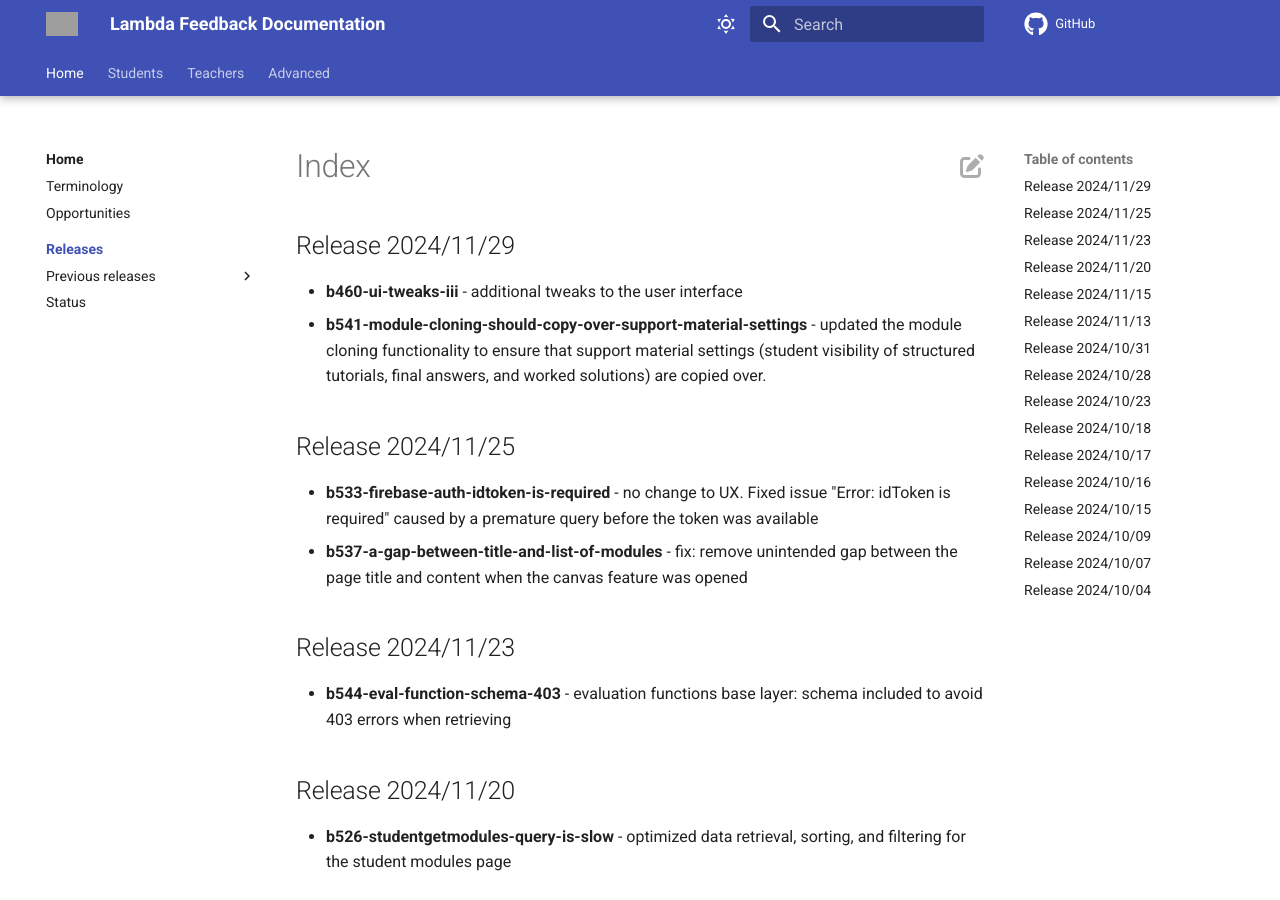
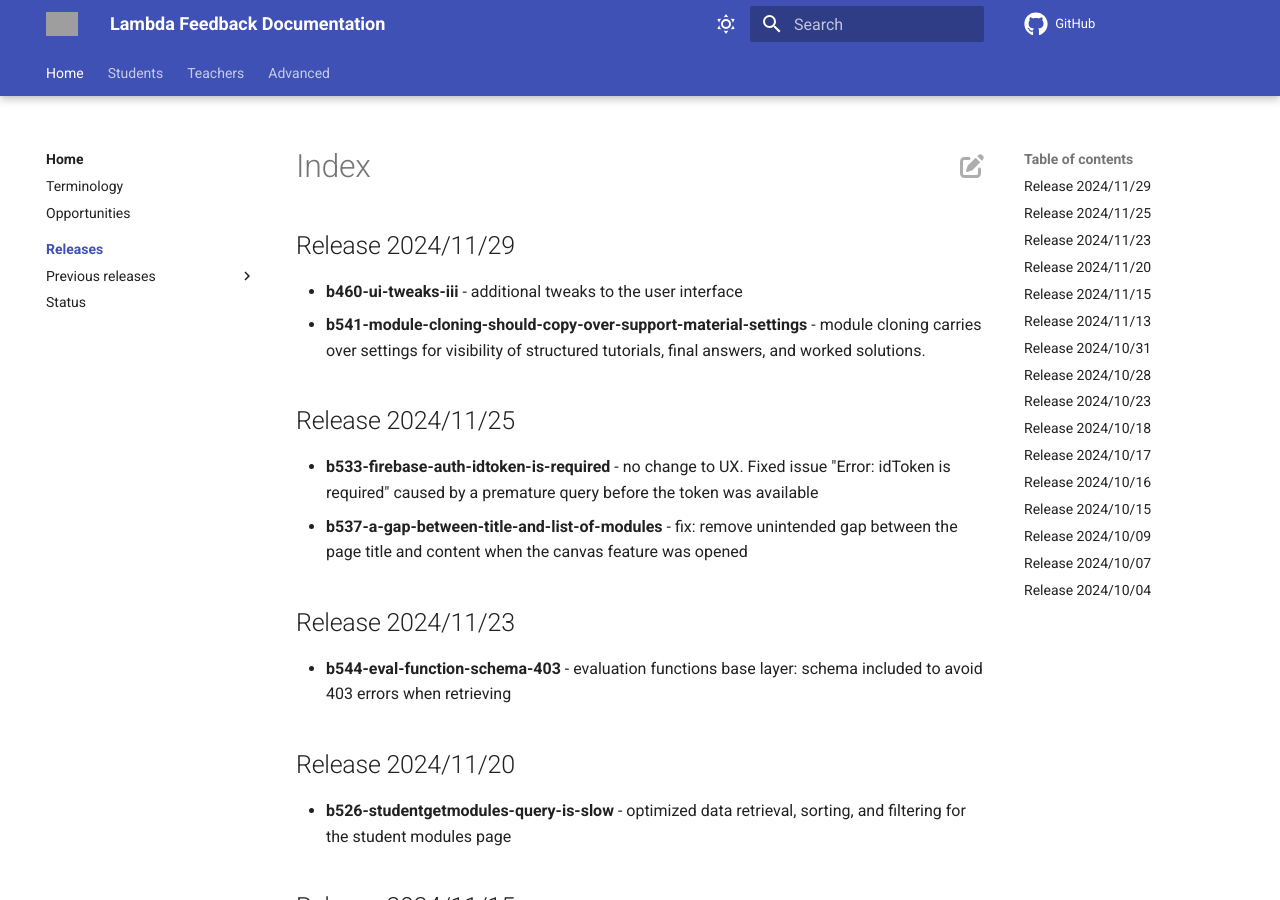
Before and after one commit to lambda-feedback/user-documentation, an MkDocs documentation site: the page built from docs/releases/index.md, in a window 1280 px wide and 900 px high. Built offline with MkDocs 1.6.1 and Material for MkDocs 9.7.7, drawn with Linux system fonts in a browser that asks for light colours; comment, search, counter and statistics services are not loaded; grey boxes are pictures that could not be loaded.

Commit message:
Release notes tweaks

```diff
--- a/docs/releases/index.md
+++ b/docs/releases/index.md
@@ -1,7 +1,7 @@
 ## Release 2024/11/29
 
 - **b460-ui-tweaks-iii** - additional tweaks to the user interface
-- **b541-module-cloning-should-copy-over-support-material-settings** - updated the module cloning functionality to ensure that support material settings (student visibility of structured tutorials, final answers, and worked solutions) are copied over.
+- **b541-module-cloning-should-copy-over-support-material-settings** - module cloning carries over settings for visibility of structured tutorials, final answers, and worked solutions.
 
 ## Release 2024/11/25
 
```
